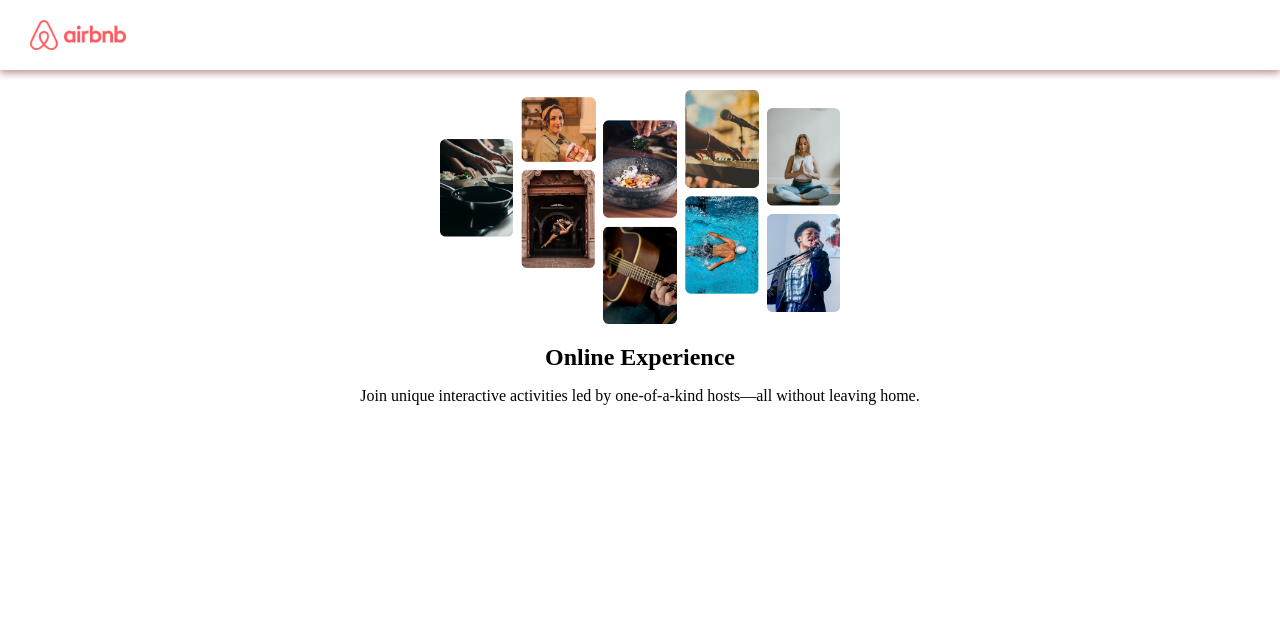
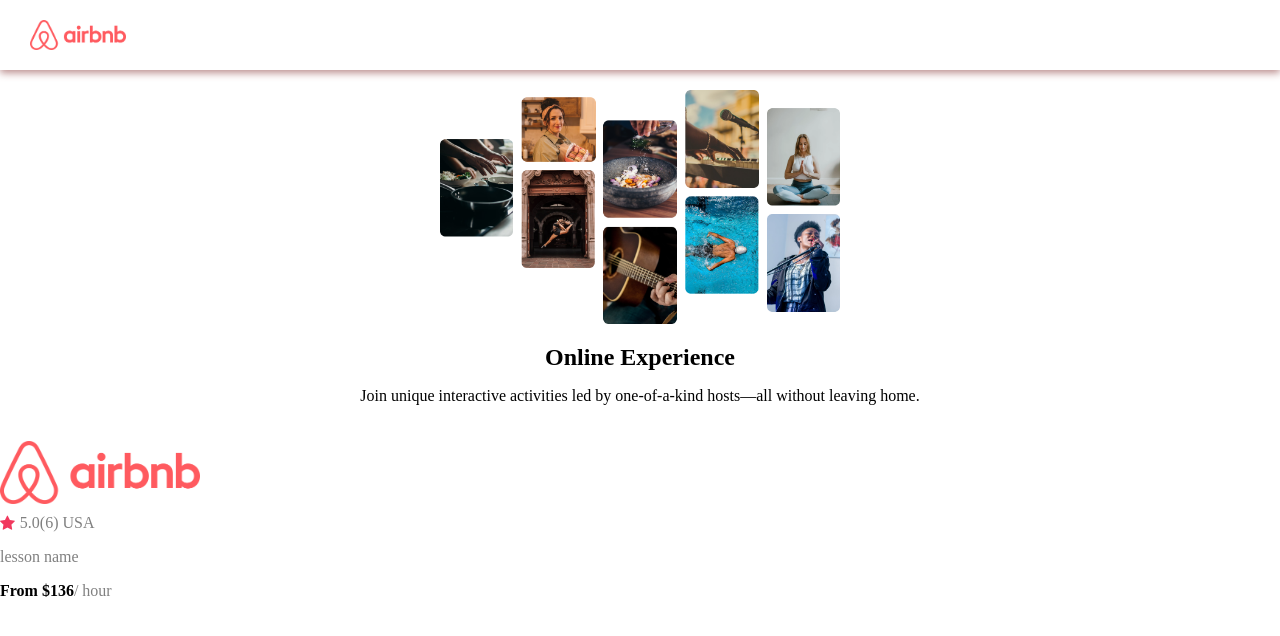
Before and after one commit to sherryysj/ReactJSRecap, a React (Create React App) app in the folder MockAirbnb/: page / in a window 1280 px wide. Shown: the top 636 px of the page. Built offline with nearby package versions, Linux system fonts and the light colour scheme; the HTML template or start-up script is replaced by a standard one.

Commit message:
set card and container component with initial styles

```diff
--- a/MockAirbnb/public/index.html
+++ b/MockAirbnb/public/index.html
@@ -1,30 +1,7 @@
 <!DOCTYPE html>
 <html lang="en">
   <head>
-    <meta charset="utf-8" />
-    <link rel="icon" href="%PUBLIC_URL%/favicon.ico" />
-    <meta name="viewport" content="width=device-width, initial-scale=1" />
-    <meta name="theme-color" content="#000000" />
-    <meta
-      name="description"
-      content="Web site created using create-react-app"
-    />
-    <link rel="apple-touch-icon" href="%PUBLIC_URL%/logo192.png" />
-    <!--
-      manifest.json provides metadata used when your web app is installed on a
-      user's mobile device or desktop. See https://developers.google.com/web/fundamentals/web-app-manifest/
-    -->
-    <link rel="manifest" href="%PUBLIC_URL%/manifest.json" />
-    <!--
-      Notice the use of %PUBLIC_URL% in the tags above.
-      It will be replaced with the URL of the `public` folder during the build.
-      Only files inside the `public` folder can be referenced from the HTML.
-
-      Unlike "/favicon.ico" or "favicon.ico", "%PUBLIC_URL%/favicon.ico" will
-      work correctly both with client-side routing and a non-root public URL.
-      Learn how to configure a non-root public URL by running `npm run build`.
-    -->
-    <title>React App</title>
+    <link rel="stylesheet" href="https://cdnjs.cloudflare.com/ajax/libs/font-awesome/4.7.0/css/font-awesome.min.css">
   </head>
   <body>
     <noscript>You need to enable JavaScript to run this app.</noscript>
--- a/MockAirbnb/src/App.js
+++ b/MockAirbnb/src/App.js
@@ -1,12 +1,14 @@
 import "./Styles/style.css";
 import Navbar from "./Components/Navbar";
 import Hero from "./Components/Hero";
+import CardContainer from "./Components/CardContainer";
 
 function App() {
   return (
     <div>
       <Navbar />
       <Hero />
+      <CardContainer />
     </div>
   );
 }
--- /dev/null
+++ b/MockAirbnb/src/Components/Card.js
@@ -0,0 +1,22 @@
+import Image from "../Images/airbnb-logo.png"
+
+function Card() {
+  return (
+    <div className='card'>
+        <img src={Image}/>
+        <div className='card-comment'>
+            <i class='fa fa-star'></i>
+            <p>5.0(6) USA</p>
+        </div>
+        <p className='card-lesson'>lesson name</p>
+        <div className='card-price'>
+            <p className='price-amount'>From $136</p>
+            <p className='price-type'> / hour</p>
+        </div>
+
+
+    </div>
+  )
+}
+
+export default Card
--- /dev/null
+++ b/MockAirbnb/src/Components/CardContainer.js
@@ -0,0 +1,11 @@
+import Card from "./Card"
+
+function CardContainer() {
+  return (
+    <div>
+        <Card />
+    </div>
+  )
+}
+
+export default CardContainer
--- a/MockAirbnb/src/Styles/style.css
+++ b/MockAirbnb/src/Styles/style.css
@@ -40,3 +40,46 @@ section {
   margin-top: 0;
   align-self: center;
 }
+
+.card {
+  max-width: 200px;
+}
+
+.card > img {
+  max-width: inherit;
+}
+
+.card-comment {
+  display: flex;
+  align-items: center;
+  height: 30px;
+}
+
+.card-comment > i {
+  color: rgb(241, 56, 93);
+}
+
+.card-comment > p {
+  margin-left: 5px;
+  color: gray;
+}
+
+.card-lesson {
+  color: gray;
+  margin-top: 10px;
+  margin-bottom: 10px;
+}
+
+.card-price {
+  display: flex;
+  height: 30px;
+  align-items: center;
+}
+
+.price-amount {
+  font-weight: bold;
+}
+
+.price-type {
+  color: gray;
+}
```
